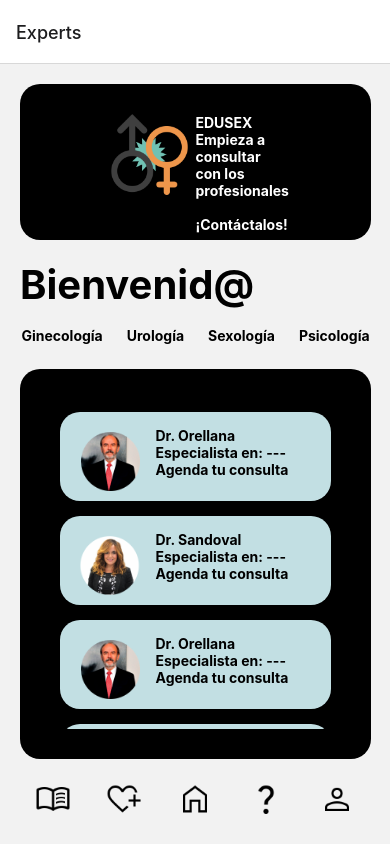
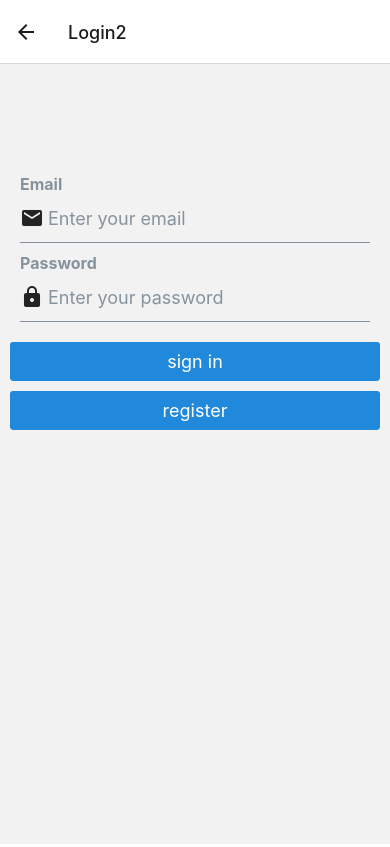
Before and after one commit to cayomol01/EDUSEX---3.2, a React Native app: screen /Login2 in a window 390 px wide. Built offline with nearby package versions, Linux system fonts and the light colour scheme.

Commit message:
📩 Chat

```diff
--- a/navigation/MainStack.js
+++ b/navigation/MainStack.js
@@ -15,6 +15,7 @@ import Screen10 from '../components/condoms/Screen10.js';
 import Experts from '../components/experts/Experts.js';
 import ScreenExp1 from '../components/experts/ScreenExp1.js';
 import Users from '../components/users/Users.js';
+import Login2 from '../components/chat/Login2.js';
 
 const Stack = createNativeStackNavigator()
 
@@ -94,6 +95,11 @@ const MainStack = () => {
                 name = "Users"
                 component = {Users}
             />
+
+            <Stack.Screen
+                name = "Login2"
+                component = {Login2}
+            />
         </Stack.Navigator>
     </NavigationContainer>
   );
```
Also changed, not shown: components/chat/Login2.js (+10 -8 lines).
